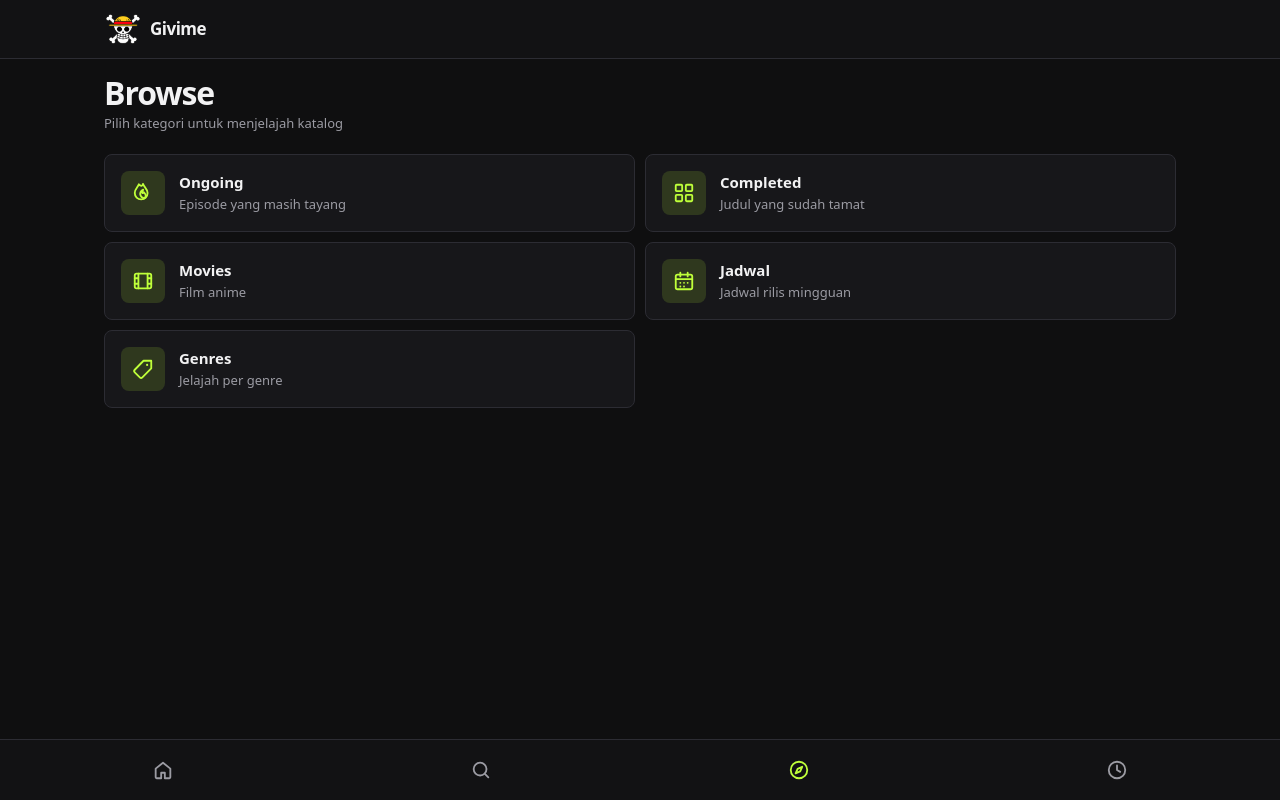
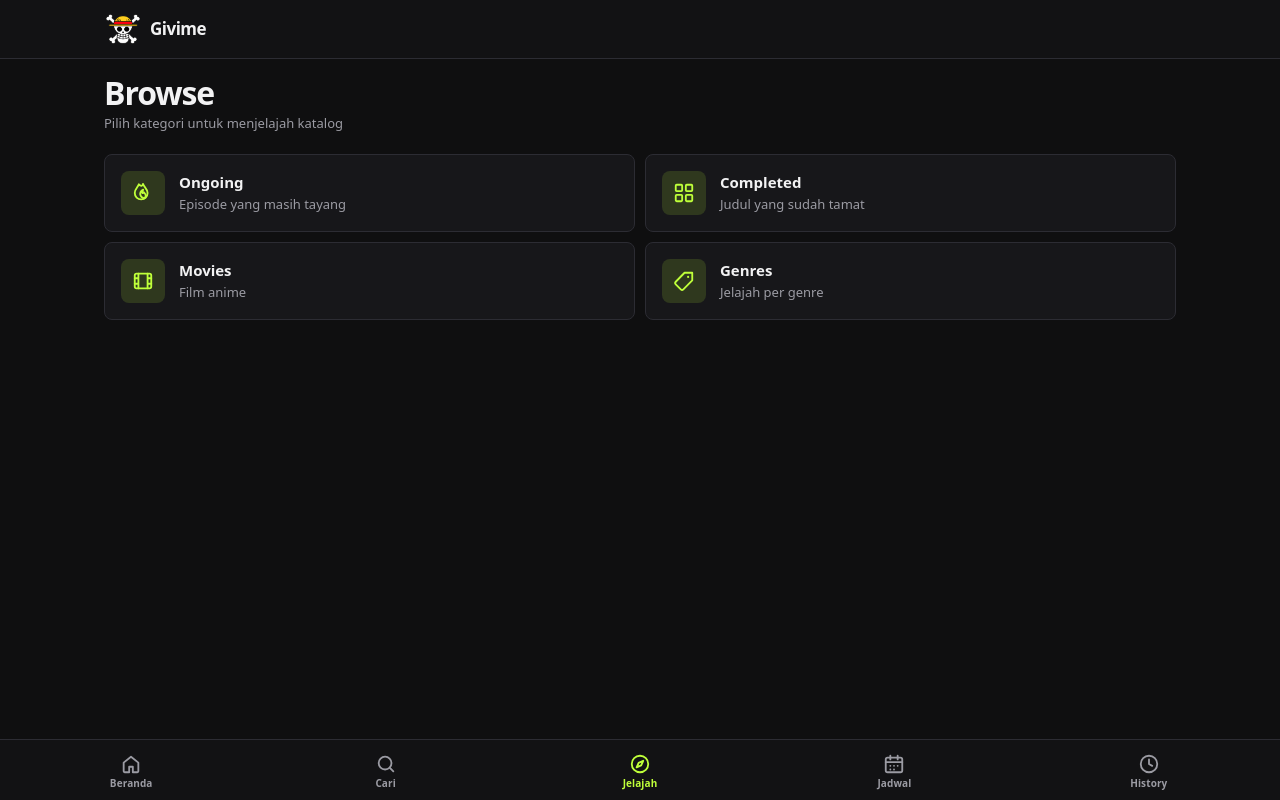
Before and after one commit to gipicihuy/givime, a Next.js app: page /browse in a window 1280 px wide. Built offline with nearby package versions, Linux system fonts and the light colour scheme.

Commit message:
feat(nav): bottom nav with labels + Jadwal tab, drop Jadwal card from Browse

```diff
--- a/app/browse/page.tsx
+++ b/app/browse/page.tsx
@@ -1,5 +1,5 @@
 import Link from "next/link";
-import { IconFilm, IconFlame, IconGrid, IconSchedule, IconTag } from "@/components/Icons";
+import { IconFilm, IconFlame, IconGrid, IconTag } from "@/components/Icons";
 
 export const metadata = { title: "Browse" };
 
@@ -21,12 +21,6 @@ const cats = [
     title: "Movies",
     desc: "Film anime",
     icon: IconFilm,
-  },
-  {
-    href: "/jadwal",
-    title: "Jadwal",
-    desc: "Jadwal rilis mingguan",
-    icon: IconSchedule,
   },
   {
     href: "/genres",
--- a/app/globals.css
+++ b/app/globals.css
@@ -146,18 +146,27 @@ a:focus-visible {
   background: #121214;
   border-top: 1px solid var(--border);
   display: grid;
-  grid-template-columns: repeat(4, 1fr);
+  grid-template-columns: repeat(5, 1fr);
   padding: 6px 4px calc(6px + env(safe-area-inset-bottom, 0px));
   padding-bottom: max(6px, env(safe-area-inset-bottom));
 }
 
 .bottom-link {
   display: flex;
+  flex-direction: column;
   align-items: center;
   justify-content: center;
+  gap: 3px;
   min-height: 48px;
   color: var(--muted);
   border-radius: var(--radius-sm);
+}
+
+.bottom-label {
+  font-size: 10px;
+  font-weight: 600;
+  letter-spacing: 0.01em;
+  line-height: 1;
 }
 
 .bottom-link:hover {
--- a/components/BottomNav.tsx
+++ b/components/BottomNav.tsx
@@ -2,16 +2,17 @@
 
 import Link from "next/link";
 import { usePathname } from "next/navigation";
-import { IconCompass, IconHistory, IconHome, IconSearch } from "@/components/Icons";
+import { IconCompass, IconHistory, IconHome, IconSchedule, IconSearch } from "@/components/Icons";
 
 /**
  * Bottom = tujuan inti app (streaming pattern: Netflix/YouTube/Spotify).
  * Kategori konten (Ongoing/Movie/Genre) di dalam /browse — bukan tab sendiri.
  */
 const items = [
-  { href: "/", label: "Home", icon: IconHome },
-  { href: "/search", label: "Search", icon: IconSearch },
-  { href: "/browse", label: "Browse", icon: IconCompass },
+  { href: "/", label: "Beranda", icon: IconHome },
+  { href: "/search", label: "Cari", icon: IconSearch },
+  { href: "/browse", label: "Jelajah", icon: IconCompass },
+  { href: "/jadwal", label: "Jadwal", icon: IconSchedule },
   { href: "/history", label: "History", icon: IconHistory },
 ];
 
@@ -26,6 +27,7 @@ function isActive(pathname: string, href: string) {
       pathname === "/movies" ||
       pathname.startsWith("/genre")
     );
+  if (href === "/jadwal") return pathname.startsWith("/jadwal");
   if (href === "/history") return pathname.startsWith("/history");
   return false;
 }
@@ -47,6 +49,7 @@ export function BottomNav() {
             aria-current={active ? "page" : undefined}
           >
             <Icon size={22} />
+            <span className="bottom-label">{n.label}</span>
           </Link>
         );
       })}
```
